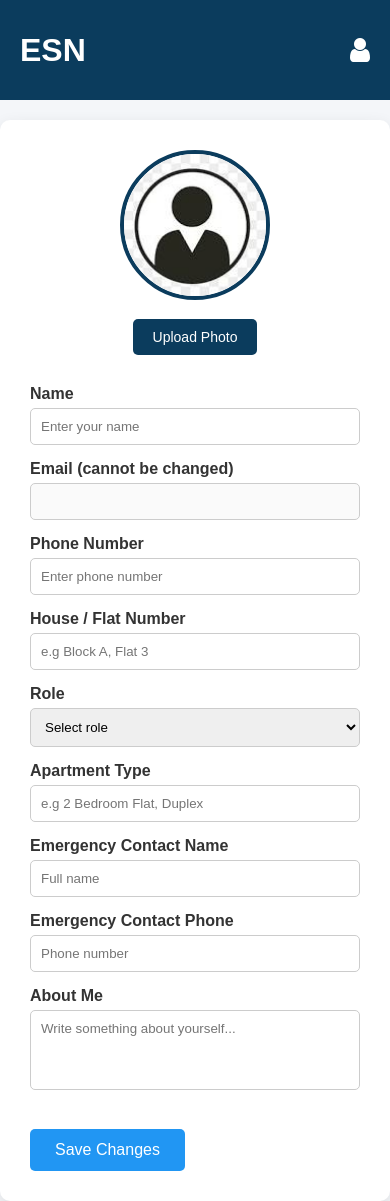
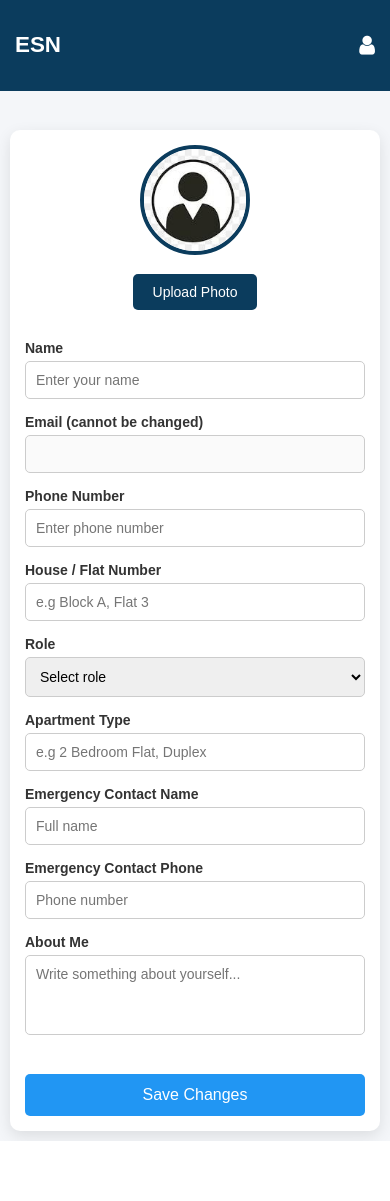
Before and after one commit to Boadelta/EstateNetwork, a Flask app: template templates/editProfile.html in a window 390 px wide. After the commit the page ends 1141 px from the top, so only its background shows below. Run offline with Flask 3, Linux system fonts and the light colour scheme; the template is opened without the code that fills it, so the values that code supplies are empty; parts of the project's set-up code (start-up, migrations or seed data) failed here and were passed over.

Commit message:
third commit

```diff
--- a/templates/editProfile.html
+++ b/templates/editProfile.html
@@ -3,6 +3,10 @@
 <head>
     <meta charset="UTF-8">
     <title>My Profile - Estate Network</title>
+
+
+    <meta name="viewport" content="width=device-width, initial-scale=1.0">
+
     <link rel="stylesheet" href="https://cdnjs.cloudflare.com/ajax/libs/font-awesome/4.7.0/css/font-awesome.min.css">
 
     <style>
@@ -52,8 +56,49 @@
         }
         .save-btn:hover { background: #0b7dda; }
 
+        /* Existing responsiveness */
         @media (max-width: 768px) {
             .container { grid-template-columns: 1fr; }
+        }
+
+
+        @media (max-width: 768px) {
+
+            header {
+                min-height: 70px;
+                height: auto;
+                padding: 10px 15px;
+                flex-wrap: wrap;
+            }
+
+            .logo {
+                font-size: 1.4rem;
+            }
+
+            .profile-icon {
+                font-size: 22px;
+            }
+
+            .container {
+                padding: 15px;
+                margin: 10px;
+            }
+
+            .profile-pic {
+                width: 110px;
+                height: 110px;
+            }
+
+            .form-group label,
+            .form-group input,
+            .form-group textarea,
+            .form-group select {
+                font-size: 14px;
+            }
+
+            .save-btn {
+                width: 100%;
+            }
         }
     </style>
 </head>
@@ -66,7 +111,6 @@
 
 <form class="container" method="post" action="{{ url_for('sendProfile') }}" enctype="multipart/form-data">
 
-    <!-- Profile Picture -->
     <div class="profile-pic-section">
         <img id="preview"
              src="{{ user.image if user and user.image else url_for('static', filename='default_icon.jpeg') }}"
```
Also changed, not shown: templates/estateNet.html (+22 -34 lines), templates/viewProfile.html (+45 -3 lines).
